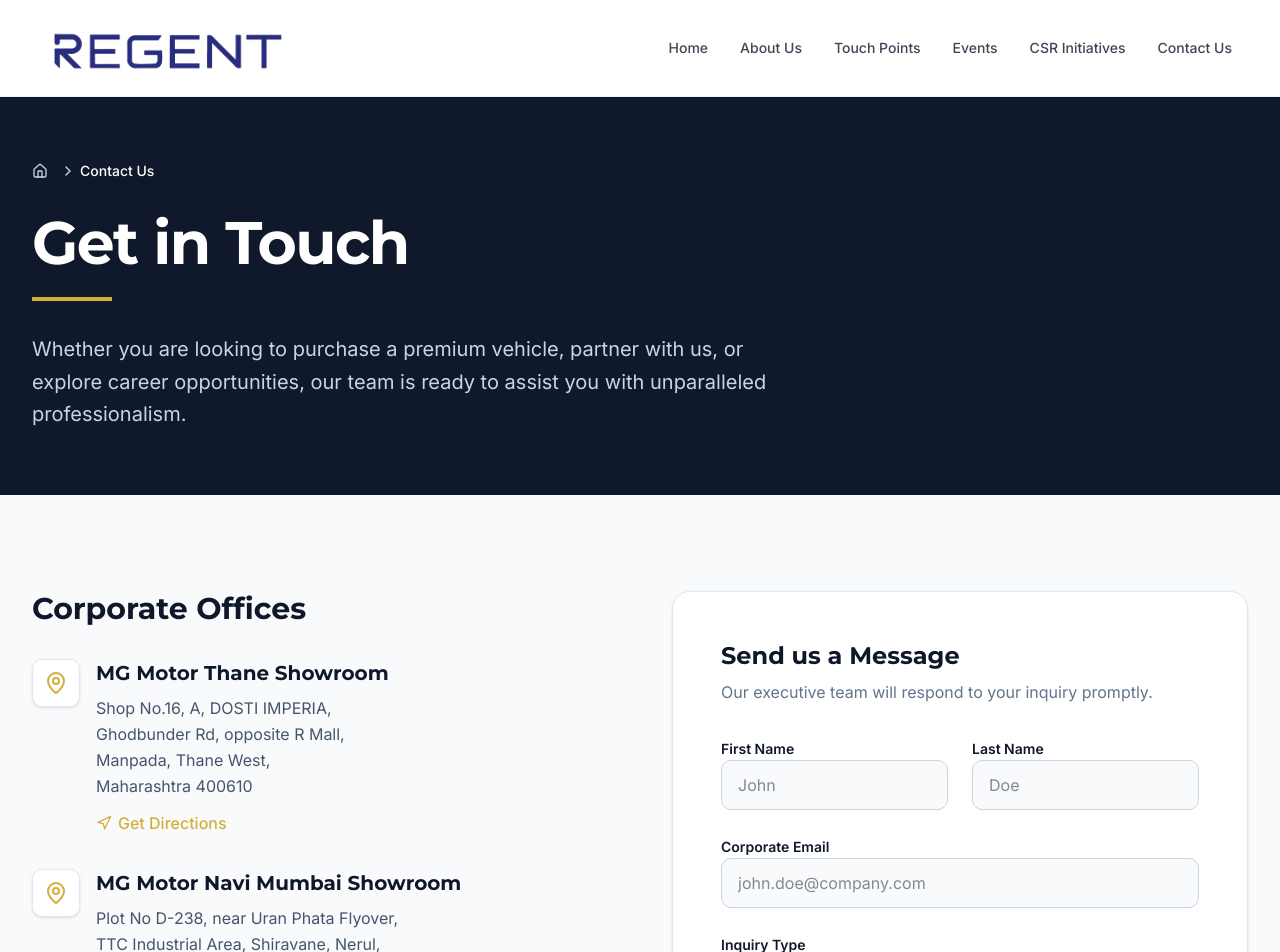
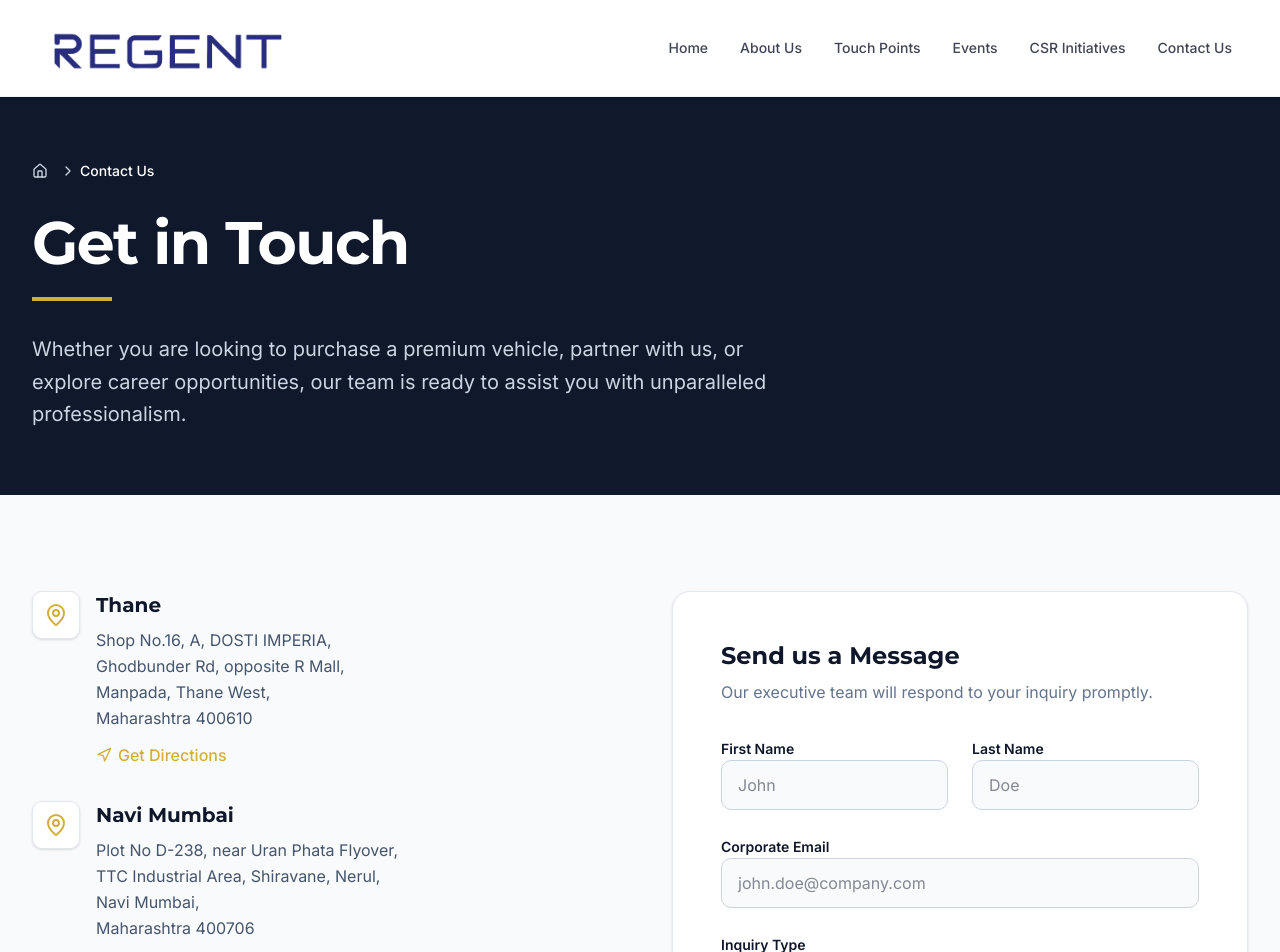
Before and after one commit to SnigdhaKubal/regent-group, a Next.js app: page /contact-us in a window 1280 px wide. Shown: the top 952 px of the page. Built offline with nearby package versions, Linux system fonts and the light colour scheme.

Commit message:
fixed spacing

```diff
--- a/src/app/contact-us/page.tsx
+++ b/src/app/contact-us/page.tsx
@@ -37,9 +37,6 @@
             {/* Left Column: Contact Details */}
             <div className="flex flex-col gap-12">
               <div>
-                <h2 className="text-2xl md:text-3xl font-heading font-bold text-[#0F172A] mb-8">
-                  Corporate Offices
-                </h2>
 
                 <div className="space-y-8">
                   {/* Thane Office */}
@@ -49,7 +46,7 @@
                         <MapPin className="h-6 w-6" />
                       </div>
                       <div>
-                        <h3 className="text-xl font-heading font-bold text-[#0F172A] mb-2">MG Motor Thane Showroom</h3>
+                        <h3 className="text-xl font-heading font-bold text-[#0F172A] mb-2">Thane</h3>
                         <address className="not-italic text-slate-600 leading-relaxed mb-3">
                           Shop No.16, A, DOSTI IMPERIA,<br />
                           Ghodbunder Rd, opposite R Mall,<br />
@@ -70,7 +67,7 @@
                         <MapPin className="h-6 w-6" />
                       </div>
                       <div>
-                        <h3 className="text-xl font-heading font-bold text-[#0F172A] mb-2">MG Motor Navi Mumbai Showroom</h3>
+                        <h3 className="text-xl font-heading font-bold text-[#0F172A] mb-2">Navi Mumbai</h3>
                         <address className="not-italic text-slate-600 leading-relaxed mb-3">
                           Plot No D-238, near Uran Phata Flyover,<br />
                           TTC Industrial Area, Shiravane, Nerul,<br />
--- a/src/app/touch-points/page.tsx
+++ b/src/app/touch-points/page.tsx
@@ -4,12 +4,12 @@
 
 export default function TouchPointsPage() {
   return (
-    <div className="container mx-auto px-4 py-24 max-w-5xl flex flex-col items-center">
+    <div className="container mx-auto px-4 py-12 max-w-5xl flex flex-col items-center">
       <div className="w-full flex justify-start mb-4">
         <Breadcrumb items={[{ label: "Touch Points" }]} />
       </div>
       <div className="text-center mb-16">
-        <h1 className="text-4xl md:text-5xl font-heading font-bold text-primary mb-6">
+        <h1 className="text-4xl md:text-5xl font-heading font-bold text-primary mb-4">
           Find Your Nearest Touch Point
         </h1>
         <p className="text-lg text-muted-foreground max-w-2xl mx-auto">
```
